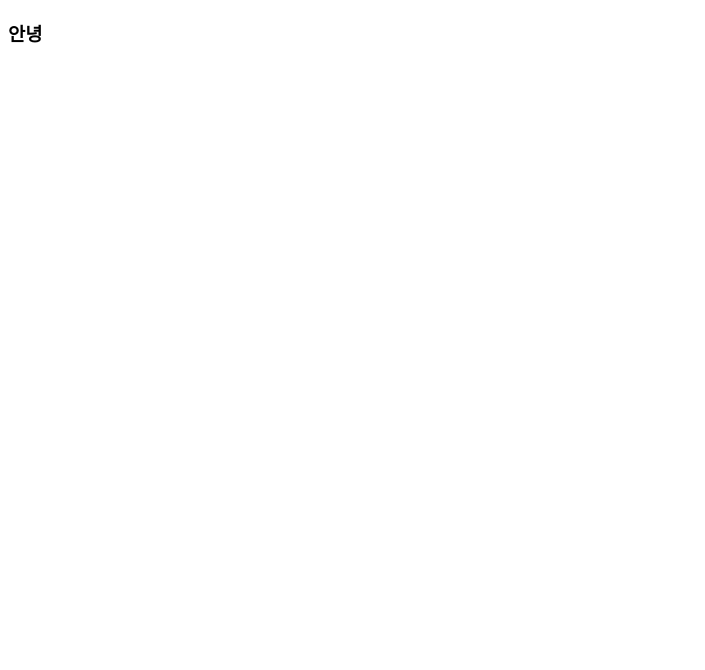
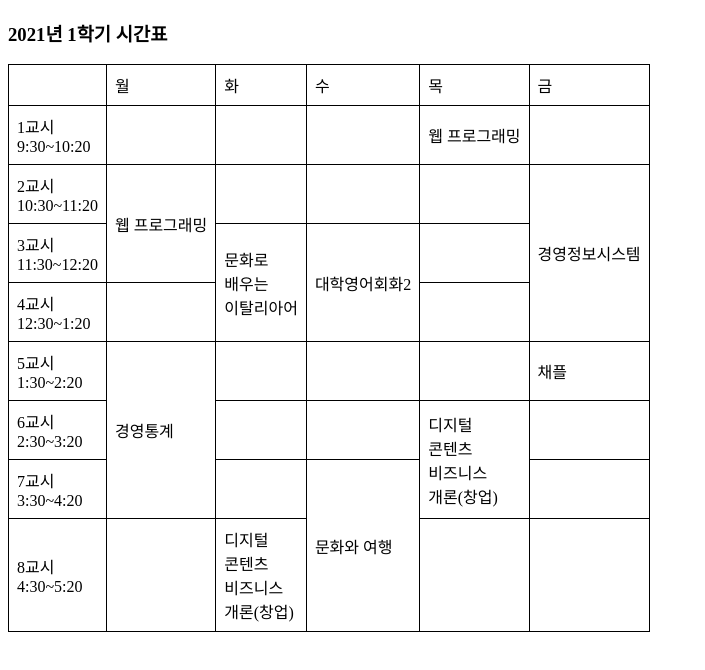
Before and after one commit to todud022712/todud022712.github.io, a plain HTML site: page index.html in a window 1280 px wide. Shown: the whole page, without its empty margins (0-705 px from the left). Drawn offline with Linux system fonts and the light colour scheme.

Commit message:
시간표

```diff
--- a/index.html
+++ b/index.html
@@ -1,7 +1,92 @@
 <!DOCTYPE html>
 <html>
     <head>
+<meta charset="utf-8">
+<style>
+    table, th, tr, td {
+	border: solid 1px black;
+	border-collapse: collapse;
+	padding: 8px;}
+</style>
+    </head>
 
-    </head>
-    <body><h3>안녕</h3></body>
+    <body>
+        <h3>2021년 1학기 시간표</h3>
+    </body>
+
+    <table>
+        <tr>
+            <td></td>
+            <td>월</td>
+            <td>화</td>
+            <td>수</td>
+            <td>목</td>
+            <td>금</td>
+        </tr>
+
+        <tr>
+            <td>1교시<br>9:30~10:20</td>
+            <td></td>
+            <td></td>
+            <td></td>
+            <td>웹 프로그래밍</td>
+            <td></td>
+        </tr>
+
+        <tr>
+            <td>2교시<br>10:30~11:20</td>
+            <td rowspan="2">웹 프로그래밍</td>
+            <td></td>
+            <td></td>
+            <td></td>
+            <td rowspan="3">경영정보시스템</td>
+        </tr>
+
+        <tr>
+            <td>3교시<br>11:30~12:20</td>
+            <td rowspan="2">문화로<br>배우는<br>이탈리아어</td>
+            <td rowspan="2">대학영어회화2</td>
+            <td></td>
+        </tr>
+
+        <tr>
+            <td>4교시<br>12:30~1:20</td>
+            <td></td>
+            <td></td>
+        </tr>
+
+        <tr>
+            <td>5교시<br>1:30~2:20</td>
+            <td rowspan="3">경영통계</td>
+            <td></td>
+            <td></td>
+            <td></td>
+            <td>채플</td>
+        </tr>
+
+        <tr>
+            <td>6교시<br>2:30~3:20</td>
+            <td></td>
+            <td></td>
+            <td rowspan="2">디지털<br> 콘텐츠<br> 비즈니스<br> 개론(창업)</td>
+            <td></td>
+        </tr>
+
+        <tr>
+            <td>7교시<br>3:30~4:20</td>
+            <td></td>
+            <td rowspan="2">문화와 여행</td>
+            <td></td>
+
+        </tr>
+
+        <tr>
+            <td>8교시<br>4:30~5:20</td>
+            <td></td>
+            <td>디지털<br> 콘텐츠<br> 비즈니스<br> 개론(창업)</td>
+            <td></td>
+            <td></td>
+        </tr>
+    </table>
+
 </html>
```
